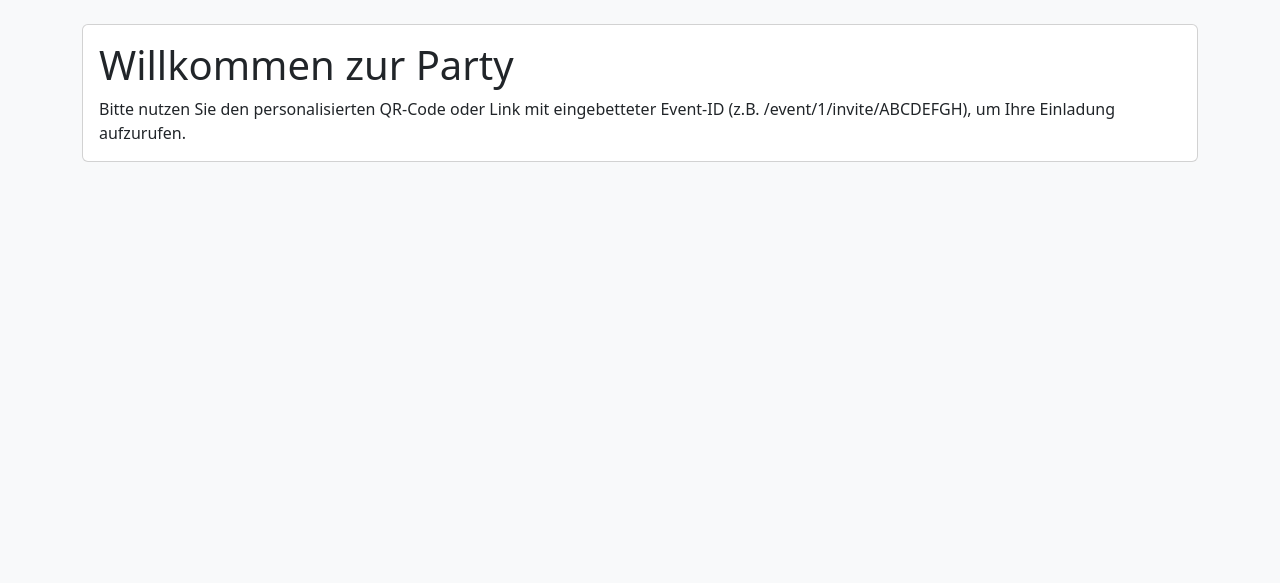
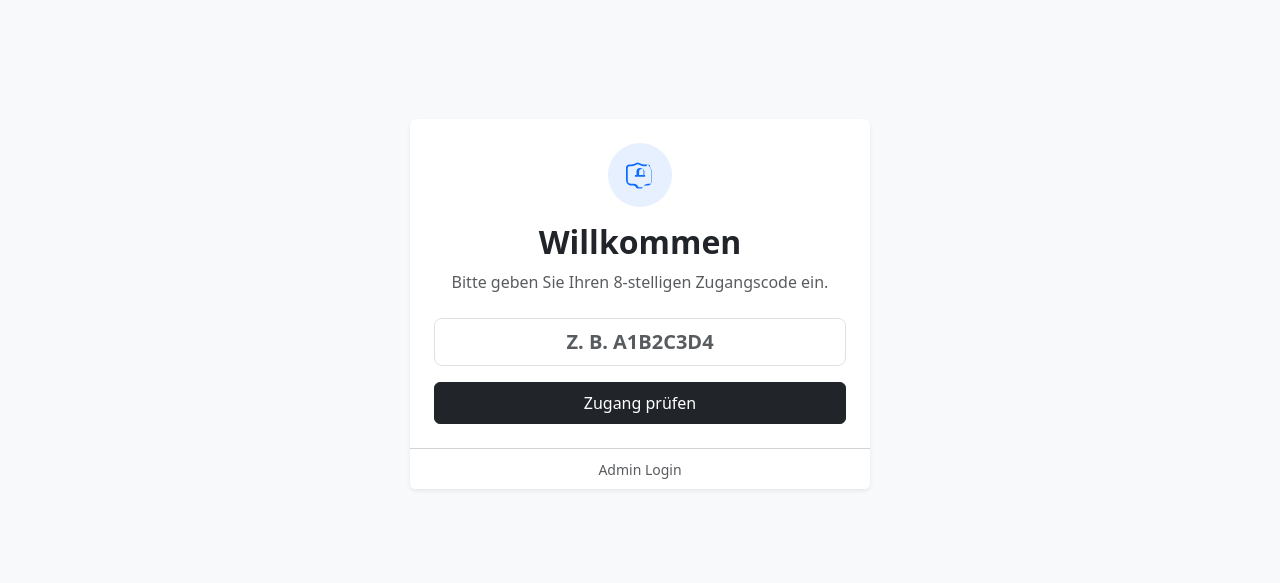
Before and after one commit to OlafZer/event-planner, a Flask app: page / in a window 1280 px wide. Shown: the part 50-633 px from the top of the page. Run offline with Flask 3, Linux system fonts and the light colour scheme; parts of the project's set-up code (start-up, migrations or seed data) failed here and were passed over; some libraries are stand-ins or nearby versions.

Commit message:
Add invite code prompt on landing page

```diff
--- a/app.py
+++ b/app.py
@@ -197,6 +197,20 @@ def load_user(user_id):
     return AdminUser.query.get(int(user_id))
 
 
+class AccessCodeForm(FlaskForm):
+    """Simple landing form for guests to enter their 8-character invite code."""
+
+    access_code = StringField(
+        "Zugangscode",
+        validators=[
+            DataRequired(message="Bitte geben Sie Ihren Code ein."),
+            Regexp(r"^[A-Za-z0-9]{8}$", message="Bitte einen gültigen 8-stelligen Code eingeben."),
+        ],
+        render_kw={"placeholder": "Z. B. A1B2C3D4", "maxlength": 8},
+    )  # Enforce the expected invite code shape right on the landing page.
+    submit = SubmitField("Zugang prüfen")  # Trigger invite code lookup.
+
+
 class InviteForm(FlaskForm):
     """Form presented to guests based on their unique code."""
 
@@ -302,12 +316,19 @@ def enforce_https_headers():
         return response
 
 
-@app.route("/")
+@app.route("/", methods=["GET", "POST"])
 def index():
-    """Landing page instructing users to use their invitation link."""
+    """Landing page asking guests for their invite code and redirecting them to the event form."""
 
-    # Render a simple landing page encouraging invitees to follow their personalized URL.
-    return render_template("index.html")
+    form = AccessCodeForm()
+    if form.validate_on_submit():
+        code = form.access_code.data.strip().upper()
+        guest = GuestUnit.query.filter_by(invite_code=code).first()
+        if guest:
+            return redirect(url_for("invite", event_id=guest.event_id, code=guest.invite_code))
+        flash("Dieser Zugangscode wurde nicht gefunden. Bitte prüfen Sie Ihre Eingabe.", "danger")
+
+    return render_template("index.html", form=form)
 
 
 @app.route("/event/<int:event_id>/invite/<code>", methods=["GET", "POST"])
--- a/templates/index.html
+++ b/templates/index.html
@@ -1,9 +1,30 @@
 {% extends 'base.html' %}
 {% block content %}
-<div class="card">
-    <div class="card-body">
-        <h1 class="card-title">Willkommen zur Party</h1>
-        <p class="card-text">Bitte nutzen Sie den personalisierten QR-Code oder Link mit eingebetteter Event-ID (z.B. /event/1/invite/ABCDEFGH), um Ihre Einladung aufzurufen.</p>
+<div class="d-flex justify-content-center align-items-center" style="min-height: 70vh;">
+    <div class="card shadow-sm border-0" style="max-width: 460px; width: 100%;">
+        <div class="card-body p-4 text-center">
+            <div class="mx-auto mb-3 rounded-circle bg-primary bg-opacity-10 text-primary d-flex align-items-center justify-content-center" style="width: 64px; height: 64px;">
+                <svg xmlns="http://www.w3.org/2000/svg" width="28" height="28" fill="currentColor" viewBox="0 0 16 16" aria-hidden="true">
+                    <path d="M5 8.5a.5.5 0 0 1 .5-.5h.5V6a2 2 0 1 1 4 0v2h.5a.5.5 0 0 1 0 1h-5a.5.5 0 0 1-.5-.5ZM7.5 8h3V6a1.5 1.5 0 0 0-3 0Z"/>
+                    <path d="M0 4a2 2 0 0 1 2-2h1c.628 0 1.254-.145 1.818-.422l.97-.485a2 2 0 0 1 1.803 0l.97.485C9.13 1.855 9.756 2 10.384 2h1.232a2 2 0 0 1 1.813 1.144l.768 1.661a2 2 0 0 1 .157.775V12a2 2 0 0 1-2 2h-1a2 2 0 0 0-1.789 1.106 1 1 0 0 1-.894.553h-2a1 1 0 0 1-.894-.553A2 2 0 0 0 4.372 14h-1.39A3 3 0 0 1 0 11V4Zm1 5v2a2 2 0 0 0 2 2h1.372a3 3 0 0 1 2.683 1.658A.5.5 0 0 0 7.5 15h2a.5.5 0 0 0 .445-.342A3 3 0 0 1 12.616 13h1a1 1 0 0 0 1-1V5.58a1 1 0 0 0-.079-.394l-.768-1.661A1 1 0 0 0 11.616 3h-1.232c-.768 0-1.53-.177-2.219-.516l-.97-.485a1 1 0 0 0-.902 0l-.97.485A5 5 0 0 1 3 3H2a1 1 0 0 0-1 1Z"/>
+                </svg>
+            </div>
+            <h2 class="fw-bold mb-2">Willkommen</h2>
+            <p class="text-muted mb-4">Bitte geben Sie Ihren 8-stelligen Zugangscode ein.</p>
+            <form method="post" novalidate>
+                {{ form.hidden_tag() }}
+                <div class="mb-3">
+                    {{ form.access_code(class="form-control form-control-lg text-center fw-semibold", autocomplete="off") }}
+                    {% if form.access_code.errors %}
+                        <div class="text-danger small mt-2">{{ form.access_code.errors[0] }}</div>
+                    {% endif %}
+                </div>
+                {{ form.submit(class="btn btn-dark w-100 py-2") }}
+            </form>
+        </div>
+        <div class="card-footer bg-white text-center">
+            <a href="{{ url_for('admin_login') }}" class="text-muted text-decoration-none small">Admin Login</a>
+        </div>
     </div>
 </div>
 {% endblock %}
```
